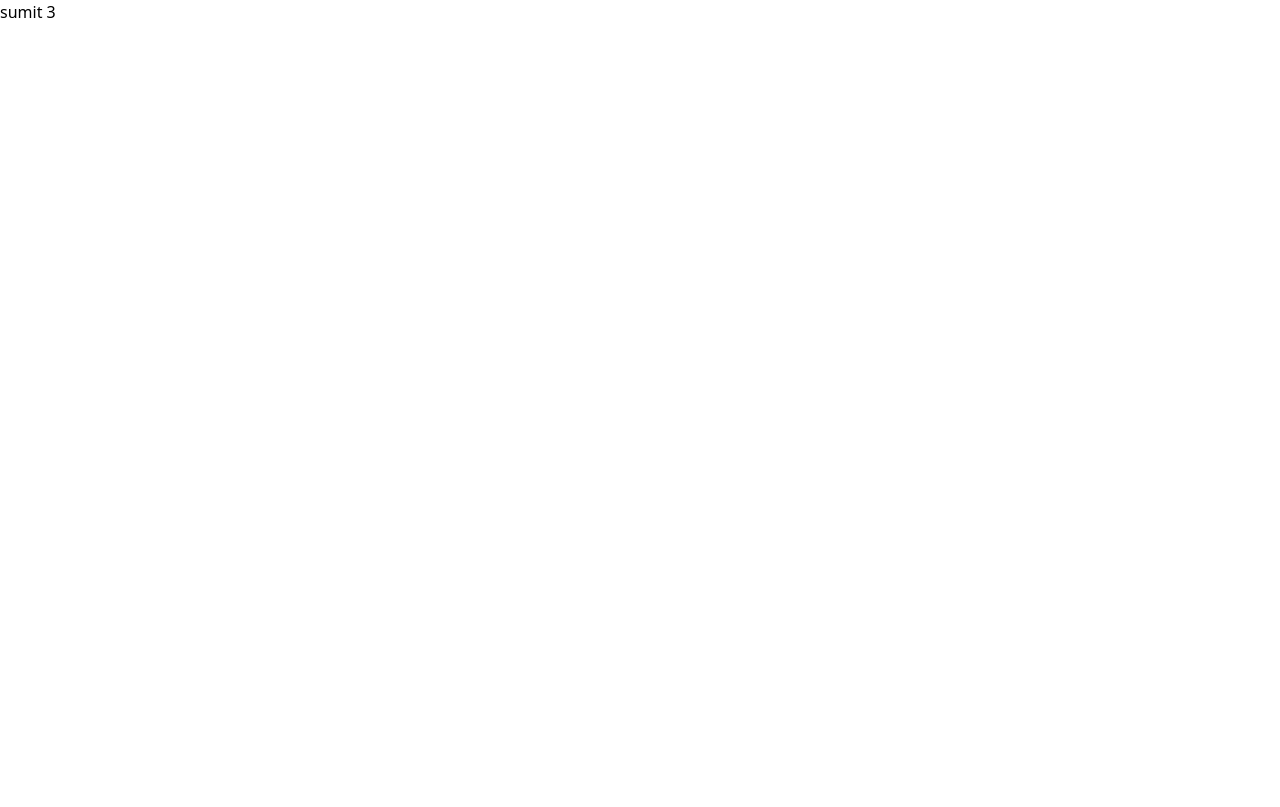
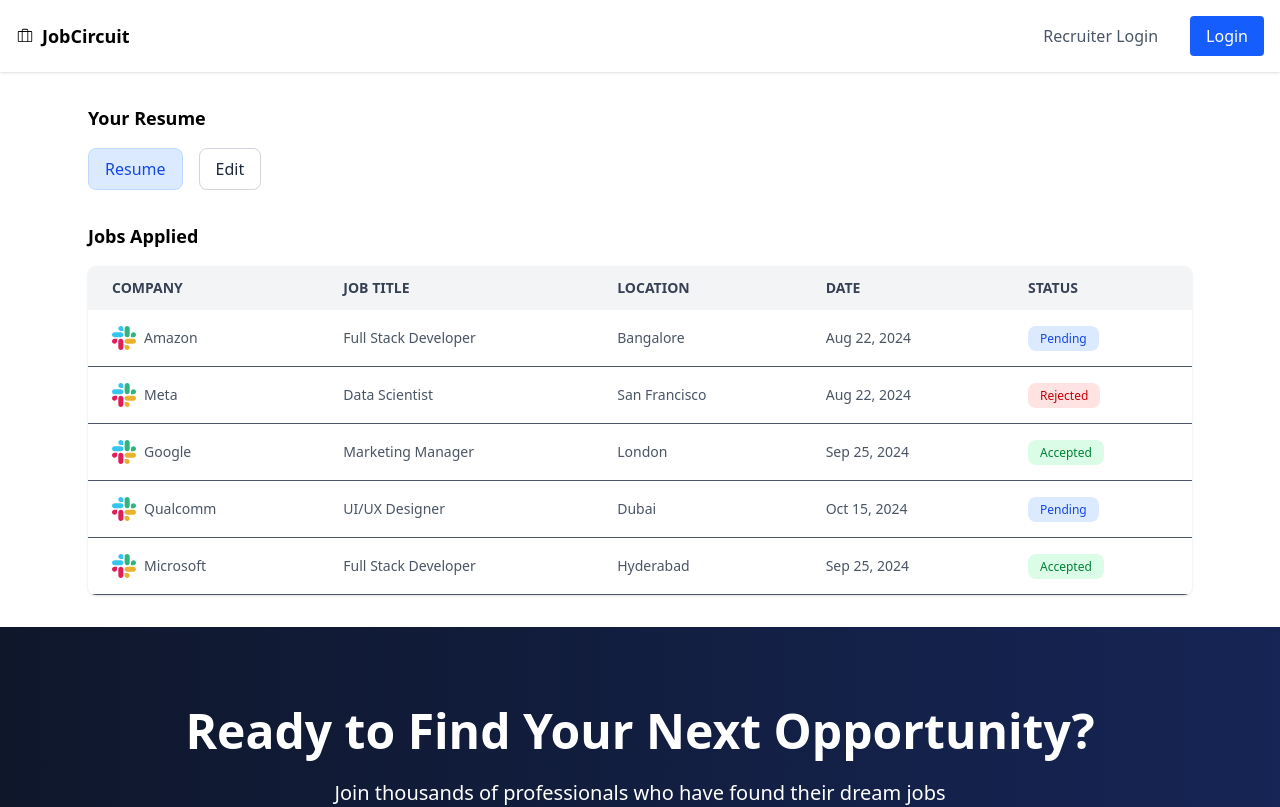
Before and after one commit to sumitsingh24k/Job-Portal, a React (Vite) app in the folder client/: page /Application in a window 1280 px wide. Shown: the top 807 px of the page. Built offline with nearby package versions, Linux system fonts and the light colour scheme; no server answers.

Commit message:
worked on application page and recruite login

```diff
--- a/client/src/App.jsx
+++ b/client/src/App.jsx
@@ -1,11 +1,15 @@
-import React from 'react'
+import React, { useContext } from 'react'
 import {Route,Routes} from 'react-router-dom';
 import Home from './pages/Home'
 import Application from './pages/Application'
 import Applyjob from './pages/Applyjob'
+import RecruiterLogin from './components/RecruiterLogin';
+import { AppContext } from './context/Appcontext';
 const App = () => {
+  const {showRecruiterLogin}=useContext(AppContext)
   return (
     <div>
+      {showRecruiterLogin && <RecruiterLogin/>}
       <Routes>
         <Route path='/' element={<Home/>}/>
         <Route path='/Application' element={<Application/>}/>
--- a/client/src/components/Navbar.jsx
+++ b/client/src/components/Navbar.jsx
@@ -1,12 +1,15 @@
-import React from 'react'
+import React, { useContext } from 'react'
 import { PiSuitcaseLight } from "react-icons/pi";
 import { useClerk,UserButton,useUser } from '@clerk/clerk-react';
 import { Link,useNavigate } from 'react-router-dom';
+import { AppContext } from '../context/Appcontext';
+
 const Navbar = () => {
     const navigate = useNavigate();
 
     const {openSignIn}=useClerk()
     const {user}=useUser()
+    const {setShowRecruiterLogin}=useContext(AppContext)
   return (
     <div className=' shadow py-4    ' >
       <div className='container px-4 2xl:px-20 my-auto flex justify-between item-center'>
@@ -28,7 +31,7 @@
                 <UserButton/>
             </div>
             :<div className='flex gap-4 max-sm:text-xs '>
-            <button className='px-4 py-2 text-gray-600 hover:text-gray-800 transition-colors'>
+            <button onClick={e=>setShowRecruiterLogin(true )} className='px-4 py-2 text-gray-600 hover:text-gray-800 transition-colors'>
             Recruiter Login
           </button>
           <button onClick={e=>openSignIn()} className='px-4 py-2 bg-blue-600 text-white rounded hover:bg-blue-700 transition-colors'>
--- /dev/null
+++ b/client/src/components/RecruiterLogin.jsx
@@ -0,0 +1,21 @@
+import React, { useState } from 'react';
+
+const RecruiterLogin = () => {
+  const [state, setState] = useState('Login');
+  const [image, setImage] = useState(false);
+  const [password, setPassword] = useState('');
+  const [email, setEmail] = useState('');
+  const [name, setName] = useState('');
+  const [isTextDataSubmited, setIsTextDataSubmited] = useState(false);
+
+  return (
+    <div>
+      <form action="">
+        <h1>Recruiter {state}</h1>
+        <p>Welcome back !  please sign in to Continue</p>
+      </form>
+    </div>
+  );
+};
+
+export default RecruiterLogin;
--- a/client/src/context/Appcontext.jsx
+++ b/client/src/context/Appcontext.jsx
@@ -10,8 +10,8 @@
         location:''
     })
     const [isSearched,setIsSearched]=useState(false)
-
     const [jobs,setjobs]=useState([])
+    const [showRecruiterLogin,setShowRecruiterLogin]=useState(false)
     const fetchjobs=async=>{
         setjobs(jobsData)
     }
@@ -22,7 +22,8 @@
     const value={
         setSearchFilter,searchFilter,
         isSearched,setIsSearched,
-        jobs,setjobs
+        jobs,setjobs,
+        showRecruiterLogin,setShowRecruiterLogin
     }
     return (<AppContext.Provider value={value}>
         {props.children}
--- a/client/src/pages/Application.jsx
+++ b/client/src/pages/Application.jsx
@@ -1,10 +1,114 @@
-import React from 'react'
+import React, { useState } from 'react'
+import Navbar from '../components/Navbar'
+import moment from 'moment'
+import Footer from '../components/Footer'
+import { assets, jobsApplied } from '../assets/assets'
 
 const Application = () => {
+  const [isEdited, setIsEdit] = useState(false)
+  const [resume, setResume] = useState(null)
+
+  // Function to return badge colors based on status
+  const getStatusClasses = (status) => {
+    switch (status) {
+      case 'Pending':
+        return 'bg-blue-100 text-blue-700'
+      case 'Rejected':
+        return 'bg-red-100 text-red-700'
+      case 'Accepted':
+        return 'bg-green-100 text-green-700'
+      default:
+        return 'bg-gray-100 text-gray-700'
+    }
+  }
+
   return (
-    <div>
-      <h1>sumit 3</h1>
-    </div>
+    <>
+      <Navbar />
+
+      <div className="max-w-6xl mx-auto px-6 py-8">
+        {/* Resume Section */}
+        <h2 className="text-lg font-semibold mb-4">Your Resume</h2>
+
+        {isEdited ? (
+          <div className="space-y-4">
+            <label className="block">
+              <p className="mb-2 text-gray-600">Select Resume</p>
+              <div className="flex items-center gap-3">
+                <input
+                  onChange={e => setResume(e.target.files[0])}
+                  accept="application/pdf"
+                  type="file"
+                  className="block w-full border border-gray-300 rounded-lg px-3 py-2 text-sm focus:outline-none focus:ring-2 focus:ring-blue-500"
+                />
+                <img src={assets.profile_upload_icon} alt="" className="w-8 h-8" />
+              </div>
+            </label>
+            <button
+              onClick={() => setIsEdit(false)}
+              className="px-4 py-2 bg-blue-600 text-white rounded-lg hover:bg-blue-700 transition"
+            >
+              Save
+            </button>
+          </div>
+        ) : (
+          <div className="flex items-center gap-4 mb-8">
+            <a
+              href=""
+              className="px-4 py-2 bg-blue-100 text-blue-700 rounded-lg border border-blue-200 hover:bg-blue-200 transition"
+            >
+              Resume
+            </a>
+            <button
+              onClick={() => setIsEdit(true)}
+              className="px-4 py-2 bg-white text-gray-800 rounded-lg border border-gray-300 hover:bg-gray-100 transition"
+            >
+              Edit
+            </button>
+          </div>
+        )}
+
+        {/* Jobs Applied Section */}
+        <h2 className="text-lg font-semibold mb-4">Jobs Applied</h2>
+
+        <div className="overflow-x-auto shadow rounded-lg">
+          <table className="w-full text-sm text-left text-gray-600">
+            <thead className="bg-gray-100 text-gray-700 text-sm uppercase">
+              <tr>
+                <th className="px-6 py-3">Company</th>
+                <th className="px-6 py-3">Job Title</th>
+                <th className="px-6 py-3">Location</th>
+                <th className="px-6 py-3">Date</th>
+                <th className="px-6 py-3">Status</th>
+              </tr>
+            </thead>
+            <tbody>
+              {jobsApplied.map((job, index) => (
+                <tr key={index} className="bg-white border-b hover:bg-gray-50">
+                  <td className="px-6 py-4 flex items-center gap-2">
+                    <img src={job.logo} alt="" className="w-6 h-6" />
+                    {job.company}
+                  </td>
+                  <td className="px-6 py-4">{job.title}</td>
+                  <td className="px-6 py-4">{job.location}</td>
+                  <td className="px-6 py-4">{moment(job.date).format('MMM DD, YYYY')}</td>
+                  <td className="px-6 py-4">
+                    <span
+                      className={`px-3 py-1 rounded-lg text-xs font-medium ${getStatusClasses(
+                        job.status
+                      )}`}
+                    >
+                      {job.status}
+                    </span>
+                  </td>
+                </tr>
+              ))}
+            </tbody>
+          </table>
+        </div>
+      </div>
+      <Footer/>
+    </>
   )
 }
 
--- a/client/src/pages/Applyjob.jsx
+++ b/client/src/pages/Applyjob.jsx
@@ -81,35 +81,9 @@
           {/* Job Description */}
           <div className="border border-gray-300 rounded-lg p-6 space-y-4">
             <h2 className="font-bold text-lg">Job Description</h2>
-            <p>
-              Join our technology team as a Cloud Engineer, where you will be responsible for designing and managing
-              our cloud infrastructure. You will collaborate with development and operations teams to ensure the efficient
-              deployment and scaling of applications.
-            </p>
-
-            <div className="space-y-2">
-              <h3 className="font-bold">Key Responsibilities</h3>
-              <ul className="list-disc pl-6 space-y-1">
-                <li>Design and implement cloud solutions using AWS, Azure, or Google Cloud Platform.</li>
-                <li>Monitor and optimize cloud resources for performance and cost efficiency.</li>
-                <li>Work with DevOps teams to automate deployment processes.</li>
-                <li>Ensure cloud security and compliance with industry standards.</li>
-                <li>Provide technical support and troubleshooting for cloud-based applications.</li>
-              </ul>
-            </div>
-
-            <div className="space-y-2">
-              <h3 className="font-bold">Skills Required</h3>
-              <ul className="list-disc pl-6 space-y-1">
-                <li>Experience with cloud platforms and services.</li>
-                <li>Proficiency in scripting languages such as Python or Bash.</li>
-                <li>Strong understanding of networking concepts and security.</li>
-                <li>Experience with container orchestration tools like Kubernetes.</li>
-                <li>Good problem-solving skills and attention to detail.</li>
-              </ul>
-            </div>
+            <div dangerouslySetInnerHTML={{ __html: jobdata.description }} />
           </div>
-        </div>
+        </div> {/* ✅ properly closed left column */}
 
         {/* RIGHT COLUMN */}
         <div className="space-y-6">
@@ -123,17 +97,6 @@
             <button className="mt-4 w-full bg-blue-600 text-white py-2 rounded-lg hover:bg-blue-700 flex items-center justify-center gap-2">
               ✈ Apply Now
             </button>
-            <p className="text-sm text-gray-500 mt-2">
-              You need to sign in to apply for jobs
-            </p>
-            <div className="flex gap-2 mt-3">
-              <button className="w-1/2 border rounded-lg py-2 hover:bg-gray-100">
-                Sign In
-              </button>
-              <button className="w-1/2 bg-blue-600 text-white rounded-lg py-2 hover:bg-blue-700">
-                Sign Up
-              </button>
-            </div>
           </div>
 
           <div className="bg-white p-6 rounded-lg shadow border">
```
